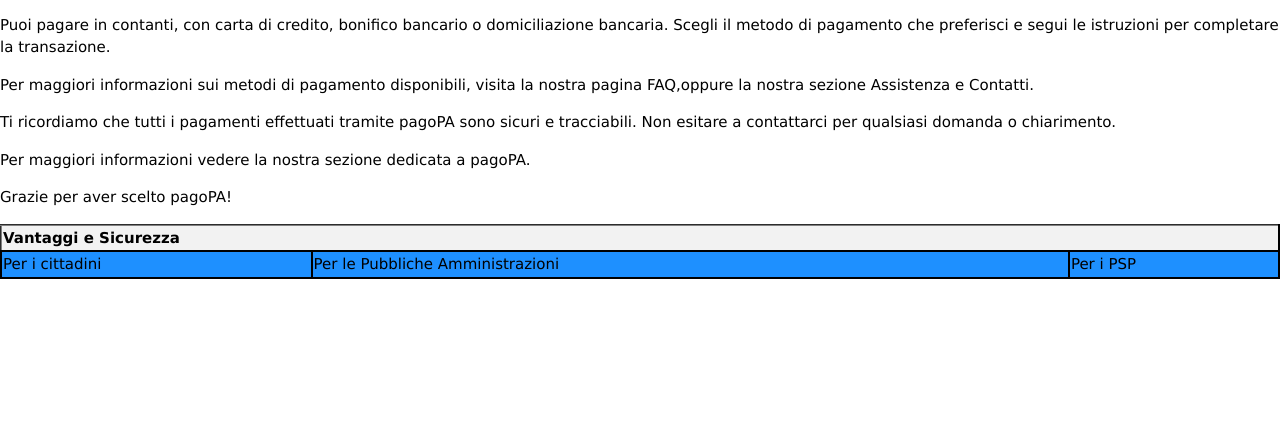
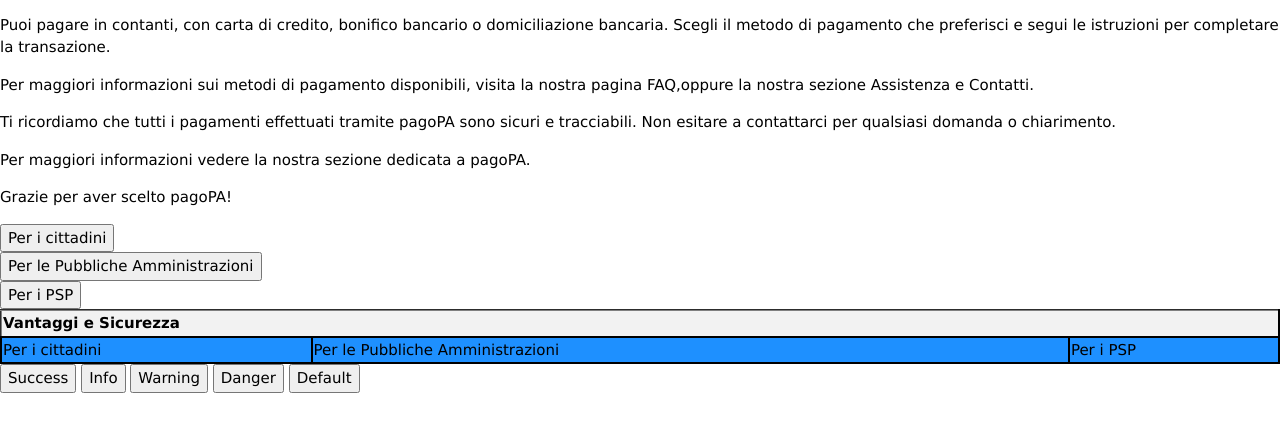
Before and after one commit to MarcoPignataro/edcivica, a Flask app: page /home in a window 1280 px wide. Shown: the part 264-696 px from the top of the page. Run offline with Flask 3, Linux system fonts and the light colour scheme.

Commit message:
committone

```diff
--- a/templates/home.html
+++ b/templates/home.html
@@ -23,5 +23,19 @@
     <td style="background-color: #1e90ff; border: 2px solid black;">Per le Pubbliche Amministrazioni</td>
     <td style="background-color: #1e90ff; border: 2px solid black;">Per i PSP</td>
   </tr>
+  <button class="accordion">Per i cittadini</button>
+<div class="panel">
+</div>
+<button class="accordion">Per le Pubbliche Amministrazioni</button>
+<div class="panel">
+</div>
+<button class="accordion">Per i PSP</button>
+<div class="panel">
+</div>
 </table>
+<button class="btn success">Success</button>
+<button class="btn info">Info</button>
+<button class="btn warning">Warning</button>
+<button class="btn danger">Danger</button>
+<button class="btn default">Default</button>
 {% endblock %}
```
